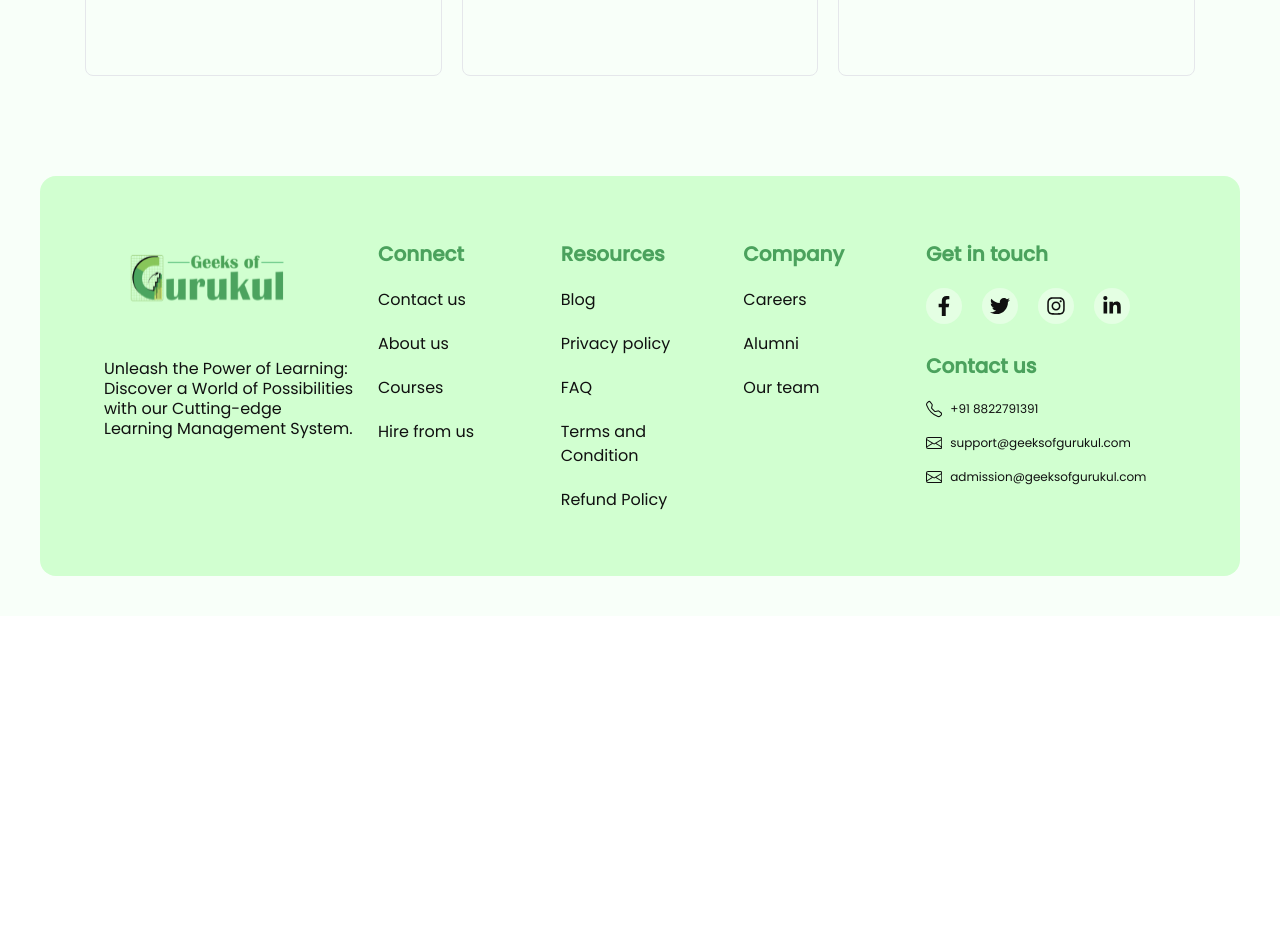
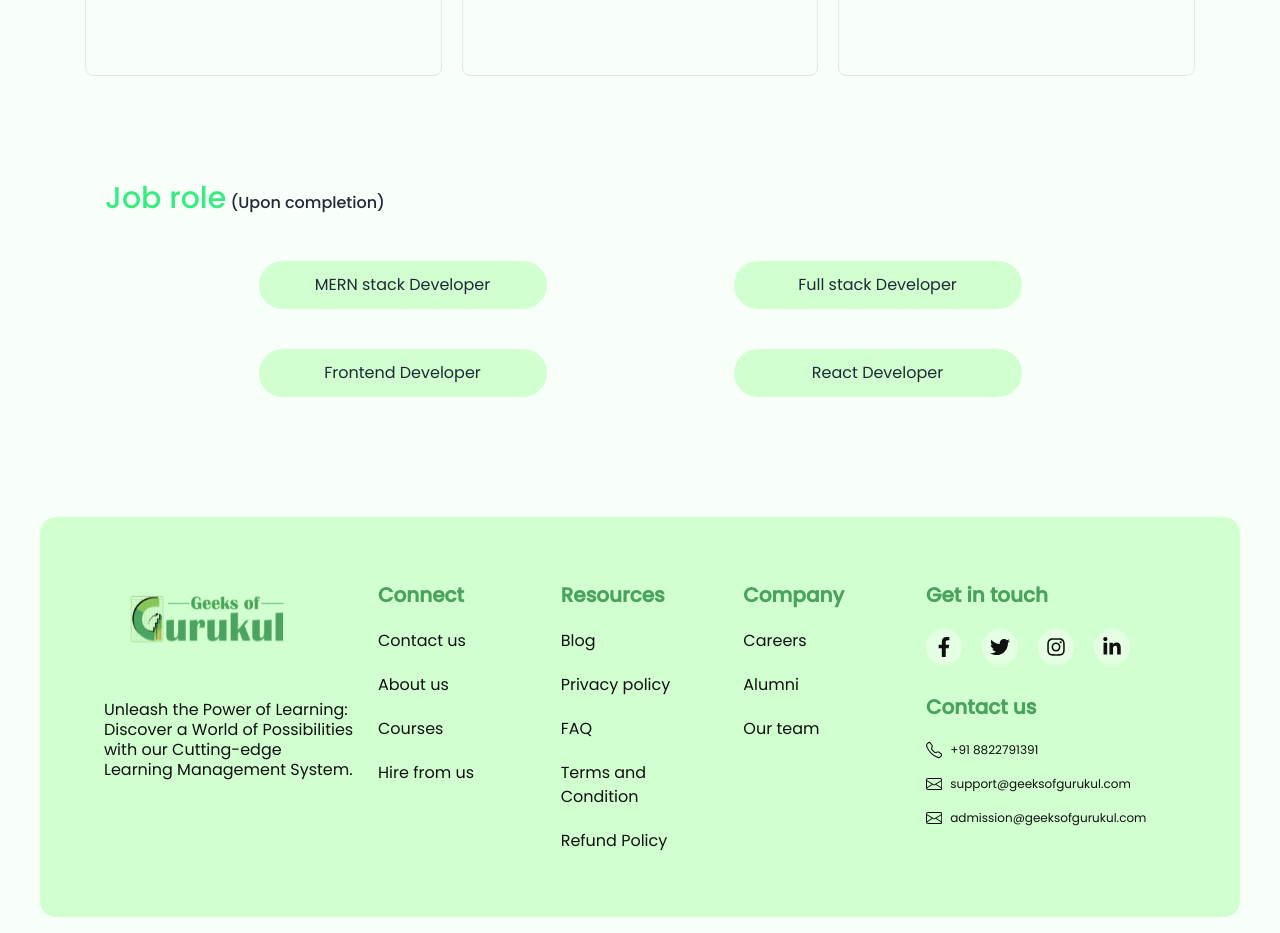
Before and after one commit to KhalidMimMuzahid/gog-main-react-app-client-side-v4, a React (Vite) app: page /courses/super-30 in a window 1280 px wide. Shown: the part 5040-5973 px from the top of the page. Before the commit the page ends 5656 px from the top, so only its background shows below. Built offline with nearby package versions, Linux system fonts and the light colour scheme.

Commit message:
job role done

```diff
--- /dev/null
+++ b/src/Pages/Courses/Super30/JobRole/JobRole.jsx
@@ -0,0 +1,19 @@
+import React from 'react'
+
+const JobRole = () => {
+  return (
+      <div className='my-10 p-10'>
+          <h3 className='font-medium dark:text-white'><span className='text-[25px] md:text-[30px] text-[#37ED81]'>Job role</span> (Upon completion)</h3>
+          <div className="my-10 flex flex-col md:flex-row justify-center items-center gap-6 md:gap-[187px]">
+              <button className='w-72 dark:text-white px-6 py-3 bg-[#D1FFD0] dark:bg-[#92f790] rounded-[25px]'>MERN stack Developer</button>
+              <button className='w-72 dark:text-white px-6 py-3 bg-[#D1FFD0] dark:bg-[#92f790] rounded-[25px]'>Full stack Developer</button>
+          </div>
+          <div className='flex flex-col md:flex-row items-center justify-center gap-6 md:gap-[187px]'>
+          <button className='w-72 dark:text-white px-6 py-3 bg-[#D1FFD0] dark:bg-[#92f790] rounded-[25px]'>Frontend Developer</button>
+              <button className='w-72 dark:text-white px-6 py-3 bg-[#D1FFD0] dark:bg-[#92f790] rounded-[25px]'>React Developer</button>
+          </div>
+    </div>
+  )
+}
+
+export default JobRole
--- a/src/Pages/Courses/Super30/Super30.jsx
+++ b/src/Pages/Courses/Super30/Super30.jsx
@@ -6,6 +6,7 @@ import CourseLayout from "./CourseLayout/CourseLayout";
 import CourseContent from "./CourseContent/CourseContent";
 import Super30Benifit from "./Super30Benifit/Super30Benifit";
 import WhatsIncluded from "./WhatsIncluded/WhatsIncluded";
+import JobRole from "./JobRole/JobRole";
 
 const Super30 = () => {
   return (
@@ -23,6 +24,7 @@ const Super30 = () => {
 
       {/* Sarwar */}
       <WhatsIncluded />
+      <JobRole/>
       {/* Sarwar */}
     </div>
   );
```
